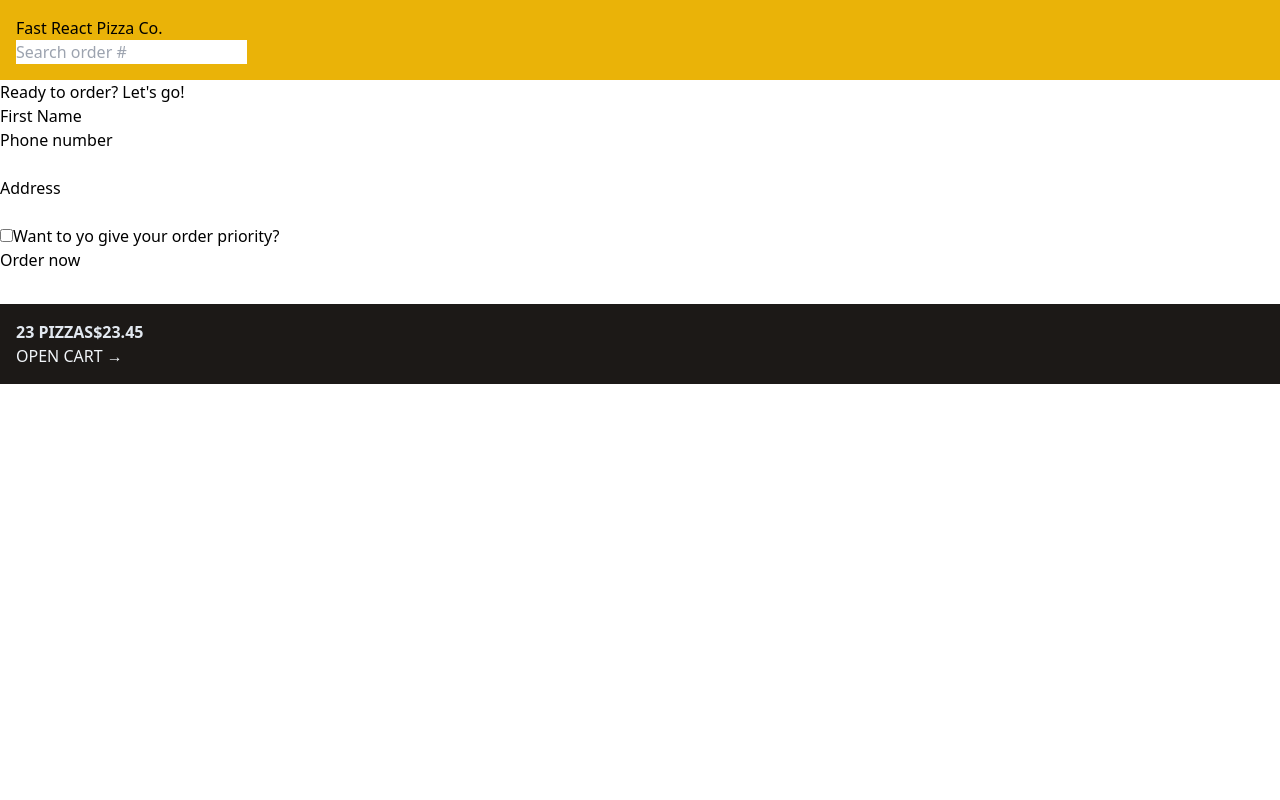
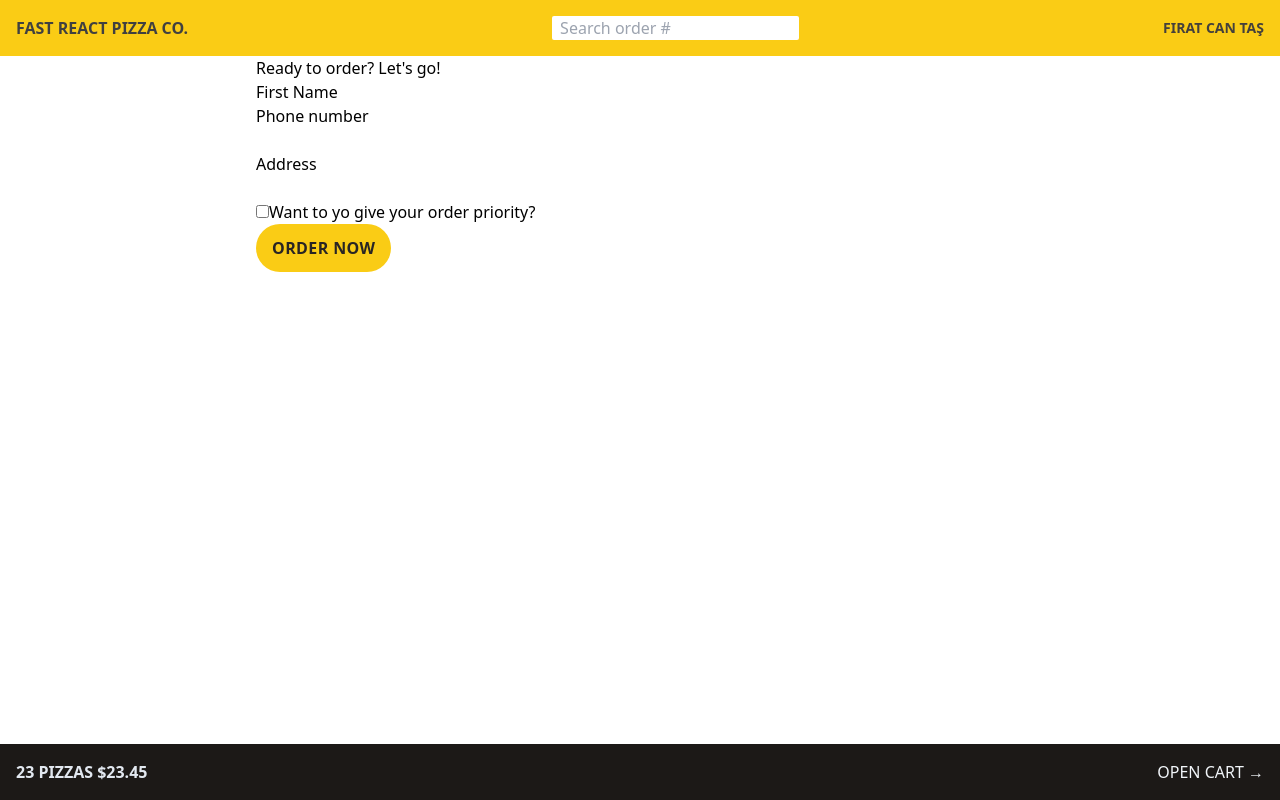
Before and after one commit to FiratCanTas/React-Fast-Pizza-Co, a React (Vite) app: page /order/new in a window 1280 px wide. Built offline with nearby package versions, Linux system fonts and the light colour scheme.

Commit message:
💄 enhance UI components with layout adjustments and styling improvements

```diff
--- a/src/features/cart/CartOverview.jsx
+++ b/src/features/cart/CartOverview.jsx
@@ -2,8 +2,8 @@ import { Link } from "react-router-dom";
 
 const CartOverview = () => {
   return (
-    <div className="mt-8 bg-stone-900 px-4 py-4 text-slate-100">
-      <p className="font-semibold uppercase text-slate-200">
+    <div className="mt-8 flex items-center justify-between bg-stone-900 px-4 py-4 text-slate-100">
+      <p className="space-x-1 font-semibold uppercase text-slate-200">
         <span>23 pizzas</span>
         <span>$23.45</span>
       </p>
--- a/src/features/order/CreateOrder.jsx
+++ b/src/features/order/CreateOrder.jsx
@@ -4,7 +4,7 @@ import { createOrder } from "../../services/apiRestaurant";
 
 const isValidPhone = (str) =>
   /^\+?\d{1,4}?[-.\s]?\(?\d{1,3}?\)?[-.\s]?\d{1,4}[-.\s]?\d{1,4}[-.\s]?\d{1,9}$/.test(
-    str
+    str,
   );
 
 const fakeCart = [
@@ -77,7 +77,10 @@ const CreateOrder = () => {
 
         <div>
           <input type="hidden" name="cart" value={JSON.stringify(cart)} />
-          <button disabled={isSubmitting}>
+          <button
+            disabled={isSubmitting}
+            className="transition-color rounded-full bg-yellow-400 px-4 py-3 font-semibold uppercase tracking-wide text-stone-800 duration-300 hover:bg-yellow-300 focus:outline-none focus:ring focus:ring-yellow-300 focus:ring-offset-2 disabled:cursor-not-allowed"
+          >
             {isSubmitting ? "Placing order..." : "Order now"}
           </button>
         </div>
--- a/src/features/order/SearchOrder.jsx
+++ b/src/features/order/SearchOrder.jsx
@@ -14,6 +14,7 @@ const SearchOrder = () => {
     <form onSubmit={handleSubmit}>
       <input
         type="text"
+        className="rounded-sm px-2"
         placeholder="Search order #"
         value={query}
         onChange={(e) => setQuery(e.target.value)}
--- a/src/features/user/CreateUser.jsx
+++ b/src/features/user/CreateUser.jsx
@@ -13,16 +13,15 @@ const CreateUser = () => {
 
       <input
         type="text"
+        className="mt-4 w-72 rounded-sm px-2"
         placeholder="Your full name"
         value={username}
         onChange={(e) => setUsername(e.target.value)}
       />
 
-      {username !== "" && (
-        <div>
-          <button>Start ordering</button>
-        </div>
-      )}
+      <div className={username ? "visible" : "invisible"}>
+        <button className="pt-2">Start ordering</button>
+      </div>
     </form>
   );
 };
--- a/src/features/user/Username.jsx
+++ b/src/features/user/Username.jsx
@@ -1,5 +1,9 @@
 const Username = () => {
-  return <h4 className="hidden text-sm font-semibold">Fırat Can Taş</h4>;
+  return (
+    <h4 className="hidden text-sm font-bold uppercase text-stone-700 md:block">
+      Fırat Can Taş
+    </h4>
+  );
 };
 
 export default Username;
--- a/src/ui/AppLayout.jsx
+++ b/src/ui/AppLayout.jsx
@@ -8,9 +8,13 @@ const AppLayout = () => {
   const isLoading = navigation.state === "loading";
 
   return (
-    <div className="layout">
+    <div className="grid h-screen grid-rows-[auto_1fr_auto]">
       <Header />
-      <main>{isLoading ? <Loader /> : <Outlet />}</main>
+      <div className="overflow-auto">
+        <main className="mx-auto max-w-3xl">
+          {isLoading ? <Loader /> : <Outlet />}
+        </main>
+      </div>
       <CartOverview />
     </div>
   );
--- a/src/ui/Header.jsx
+++ b/src/ui/Header.jsx
@@ -4,8 +4,10 @@ import Username from "../features/user/Username";
 
 const Header = () => {
   return (
-    <header className="bg-yellow-500 px-4 py-4">
-      <Link to="/">Fast React Pizza Co.</Link>
+    <header className="flex items-center justify-between bg-yellow-400 px-4 py-4">
+      <Link to="/" className="font-bold uppercase text-neutral-700">
+        Fast React Pizza Co.
+      </Link>
       <SearchOrder />
       <Username />
     </header>
```
